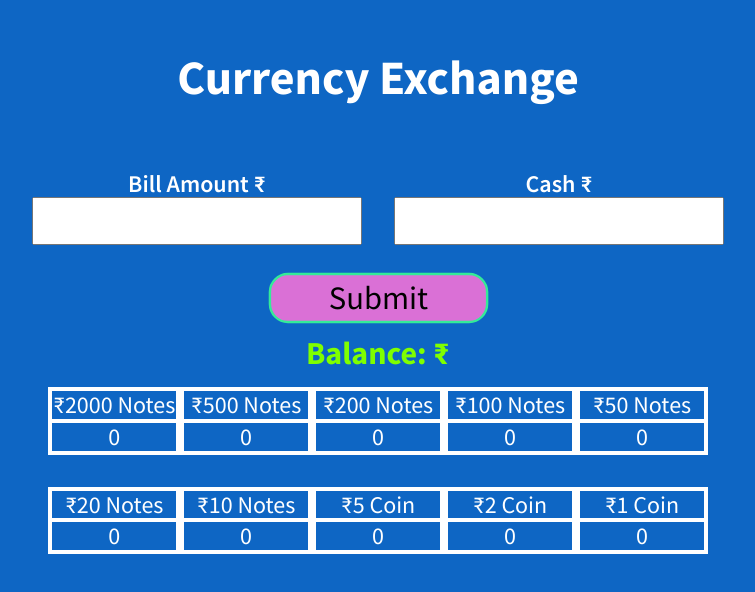
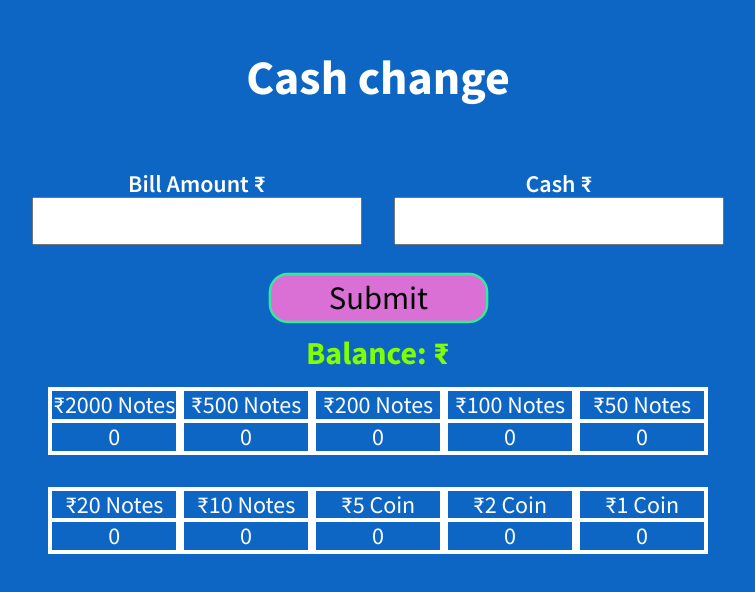
Before and after one commit to sachinsingh24/Cash-change-counter, a plain HTML site: page index.html in a window 1280 px wide. Shown: the part 106-698 px from the top of the page, without its empty margins (262-1017 px from the left). Drawn offline with nearby package versions, Linux system fonts and the light colour scheme.

Commit message:
titile name changed

```diff
--- a/index.html
+++ b/index.html
@@ -4,13 +4,13 @@
     <meta charset="UTF-8" />
     <meta http-equiv="X-UA-Compatible" content="IE=edge" />
     <meta name="viewport" content="width=device-width, initial-scale=1.0" />
-    <title>currency Exchange</title>
+    <title>Cash change</title>
     <link rel="stylesheet" href="./style/normalize.css" />
     <link rel="stylesheet" href="./style/style.css" />
   </head>
   <body>
     <div class="fluid-container">
-      <h1>Currency Exchange</h1>
+      <h1>Cash change</h1>
       <div class="textBox">
         <p>Cash ₹<input type="decimal" id="cash" /></p>
         <p>Bill Amount ₹<input type="decimal" id="bill" /></p>
```
Also changed, not shown: 1 other file.
